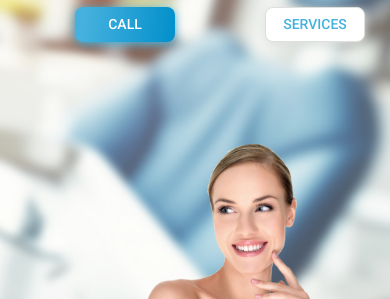
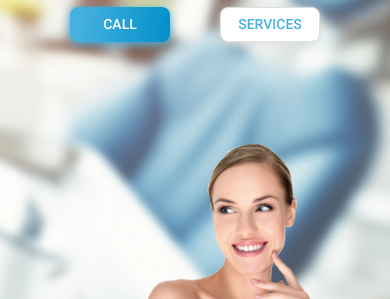
Before and after one commit to boredrum/Project_14, a plain HTML site: page index.html in a window 390 px wide. Shown: the part 221-520 px from the top of the page. Drawn offline with Linux system fonts and the light colour scheme; a web font is replaced by a local one.

Commit message:
Update style.css

```diff
--- a/style.css
+++ b/style.css
@@ -1414,7 +1414,9 @@ footer{
     }
     .info__box__buttons{
         margin-top: 10px;
-        width: 290px;
+        margin-right: auto;
+        margin-left: auto;
+        width: 250px;
         display: flex;
         justify-content: space-between;
     }
```
